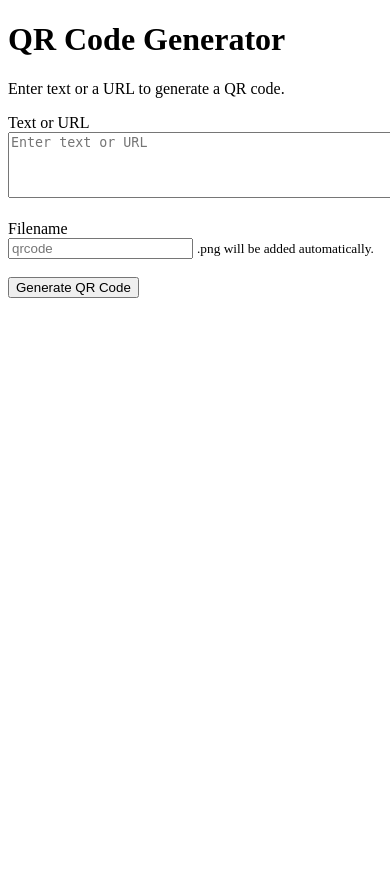
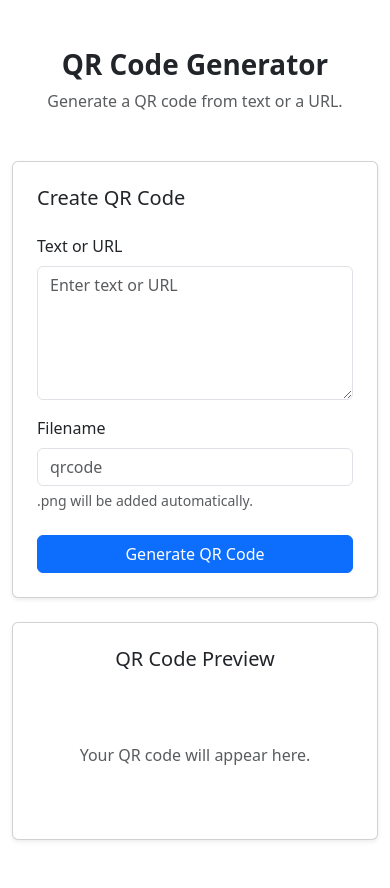
Before and after one commit to rachmadf/qrcode_generator, a Flask app: page / in a window 390 px wide; the page is wider, and only the part inside the window is pictured. Before the commit the page ends 298 px from the top of that part, so only its background shows below. Run offline with Flask 3, Linux system fonts and the light colour scheme.

Commit message:
Add Bootstrap responsive layout

```diff
--- a/templates/index.html
+++ b/templates/index.html
@@ -5,74 +5,164 @@
     <meta name="viewport" content="width=device-width, initial-scale=1.0">
 
     <title>QR Code Generator</title>
+
+    <!-- Bootstrap 5 CSS -->
+    <link
+        href="https://cdn.jsdelivr.net/npm/bootstrap@5.3.8/dist/css/bootstrap.min.css"
+        rel="stylesheet"
+    >
 </head>
 
 <body>
 
-    <h1>QR Code Generator</h1>
+    <main class="container py-5">
 
-    <p>Enter text or a URL to generate a QR code.</p>
+        <div class="row justify-content-center">
+
+            <div class="col-12 col-md-10 col-lg-8">
+
+                <div class="text-center mb-5">
+                    <h1 class="fw-bold">QR Code Generator</h1>
+                    <p class="text-muted">
+                        Generate a QR code from text or a URL.
+                    </p>
+                </div>
+
+                <div class="row g-4">
+
+                    <!-- Input section -->
+                    <div class="col-12 col-lg-7">
+
+                        <div class="card shadow-sm">
+                            <div class="card-body p-4">
+
+                                <h2 class="h5 mb-4">
+                                    Create QR Code
+                                </h2>
 
                                 <form method="POST">
 
-        <div>
-            <label for="data">Text or URL</label>
-            <br>
+                                    <div class="mb-3">
+                                        <label
+                                            for="data"
+                                            class="form-label"
+                                        >
+                                            Text or URL
+                                        </label>
+
                                         <textarea
                                             id="data"
                                             name="data"
-                rows="4"
-                cols="50"
+                                            class="form-control"
+                                            rows="5"
                                             placeholder="Enter text or URL"
                                             required
                                         ></textarea>
                                     </div>
 
-        <br>
+                                    <div class="mb-4">
+                                        <label
+                                            for="filename"
+                                            class="form-label"
+                                        >
+                                            Filename
+                                        </label>
 
-        <div>
-            <label for="filename">Filename</label>
-            <br>
                                         <input
                                             type="text"
                                             id="filename"
                                             name="filename"
+                                            class="form-control"
                                             placeholder="qrcode"
                                         >
-            <small>.png will be added automatically.</small>
+
+                                        <div class="form-text">
+                                            .png will be added automatically.
+                                        </div>
                                     </div>
 
-        <br>
-
-        <button type="submit">Generate QR Code</button>
+                                    <button
+                                        type="submit"
+                                        class="btn btn-primary w-100"
+                                    >
+                                        Generate QR Code
+                                    </button>
 
                                 </form>
 
+                            </div>
+                        </div>
+
+                    </div>
+
+                    <!-- Preview section -->
+                    <div class="col-12 col-lg-5">
+
+                        <div class="card shadow-sm h-100">
+                            <div class="card-body p-4 text-center">
+
+                                <h2 class="h5 mb-4">
+                                    QR Code Preview
+                                </h2>
+
                                 {% if error %}
-        <p>
-            <strong>Error:</strong> {{ error }}
-        </p>
+                                    <div
+                                        class="alert alert-danger"
+                                        role="alert"
+                                    >
+                                        {{ error }}
+                                    </div>
                                 {% endif %}
 
                                 {% if qr_filename %}
-        <hr>
-
-        <h2>Generated QR Code</h2>
 
                                     <img
-            src="{{ url_for('static', filename='generated/' + qr_filename) }}"
+                                        src="{{ url_for(
+                                            'static',
+                                            filename='generated/' + qr_filename
+                                        ) }}"
                                         alt="Generated QR Code"
+                                        class="img-fluid"
                                     >
 
-        <p>
                                     <a
-                href="{{ url_for('static', filename='generated/' + qr_filename) }}"
+                                        href="{{ url_for(
+                                            'static',
+                                            filename='generated/' + qr_filename
+                                        ) }}"
+                                        class="btn btn-success w-100 mt-4"
                                         download
                                     >
                                         Download QR Code
                                     </a>
+
+                                {% else %}
+
+                                    <div class="text-muted py-5">
+                                        <p class="mb-0">
+                                            Your QR code will appear here.
                                         </p>
+                                    </div>
+
                                 {% endif %}
+
+                            </div>
+                        </div>
+
+                    </div>
+
+                </div>
+
+            </div>
+
+        </div>
+
+    </main>
+
+    <!-- Bootstrap 5 JS -->
+    <script
+        src="https://cdn.jsdelivr.net/npm/bootstrap@5.3.8/dist/js/bootstrap.bundle.min.js"
+    ></script>
 
 </body>
 </html>
```
Lines whose indentation alone changed are shown as unchanged.
